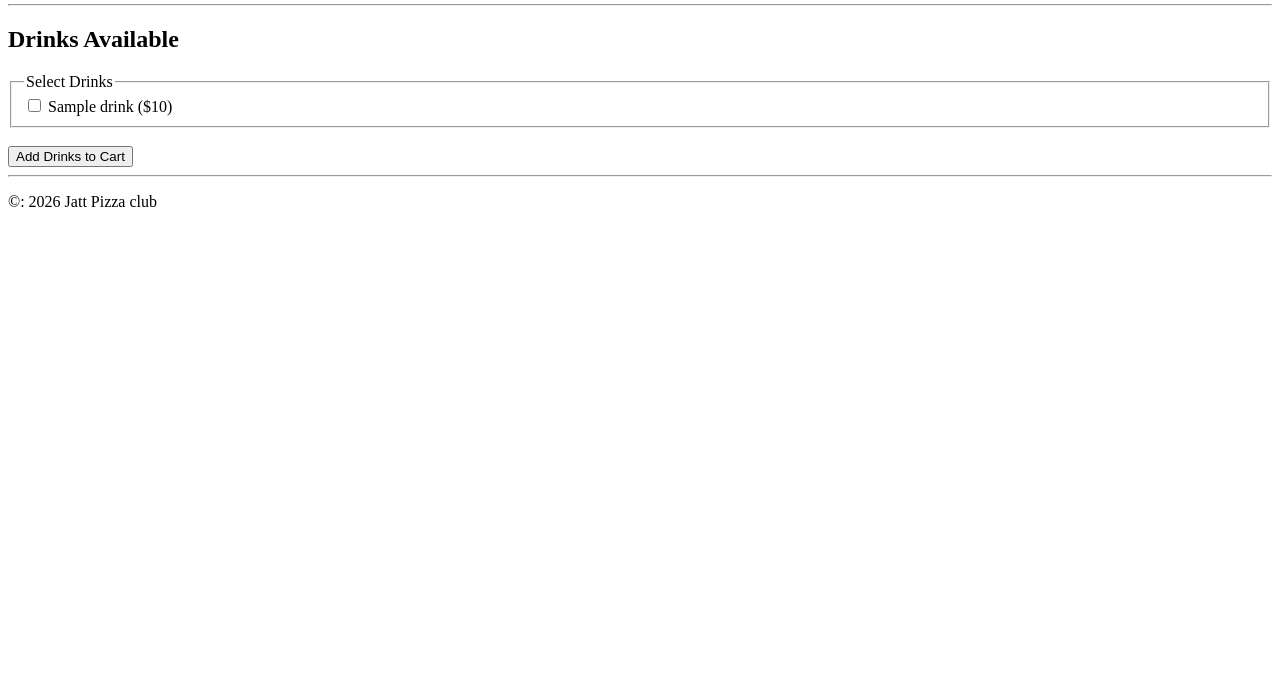
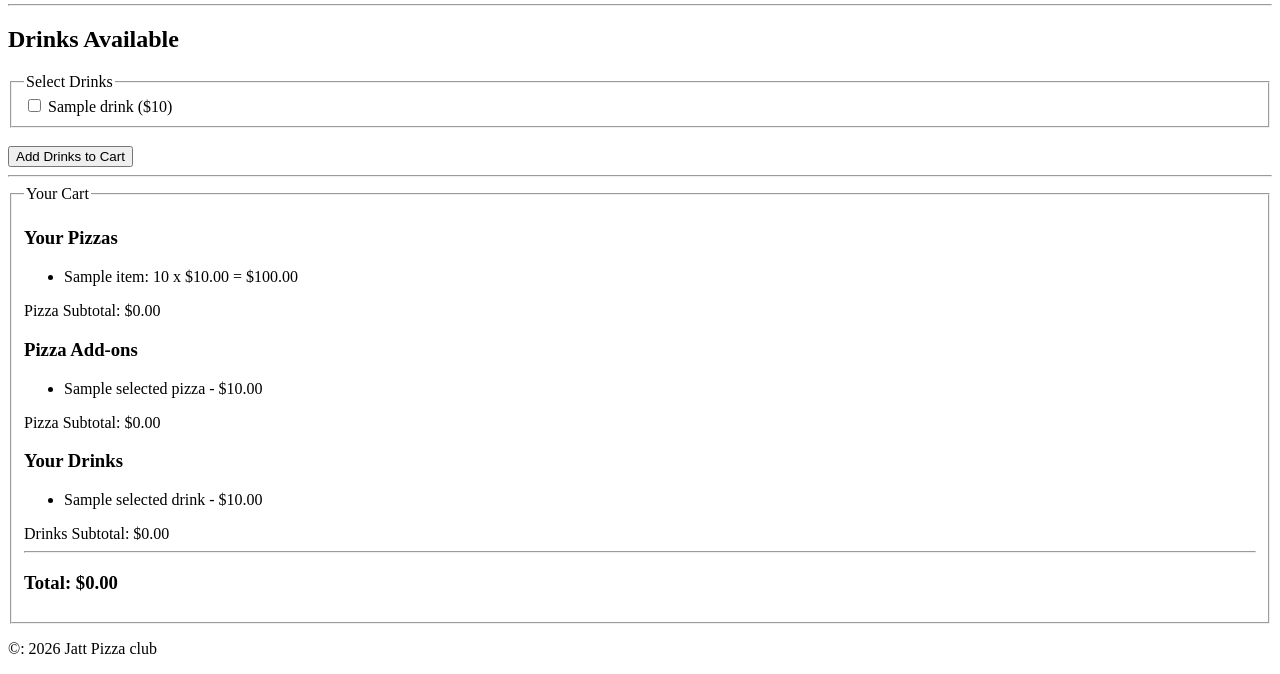
Before and after one commit to Ranjotvirk/Jatt-pizza-club-website, a Flask app: template templates/index.html in a window 1280 px wide. Shown: the part 190-864 px from the top of the page. Before the commit the page ends 397 px from the top, so only its background shows below. Run offline with Flask 3, Linux system fonts and the light colour scheme; the template is opened without the code that fills it: most values are stand-ins (such as "Sample title", 1, 10 or a date in 2020).

Commit message:
added your cart for pizzas and drinks where its subtotal is added

```diff
--- a/templates/index.html
+++ b/templates/index.html
@@ -59,5 +59,79 @@
 {% endwith %}
 
 
+<fieldset>
+    <legend>Your Cart</legend>
+
+    {% if not cart and not selected_pizza and not selected_drinks %}
+        <p>Your cart is empty.</p>
+    {% else %}
+
+        <!-- Pizza Section -->
+        <div>
+            <h3>Your Pizzas</h3>
+            <ul>
+                {% for item, details in cart.items() %}
+                    <li>
+                        {{ item }}:
+                        {{ details.quantity }} x
+                        ${{ "%.2f"|format(details.price) }}
+                        =
+                        ${{ "%.2f"|format(details.price * details.quantity) }}
+
+                    </li>
+                {% endfor %}
+            </ul>
+
+            <div>
+                Pizza Subtotal: ${{ "%.2f"|format(pizza_subtotal) }}
+            </div>
+        </div>
+
+        <!-- Pizza Add-ons Section -->
+        <div>
+            <h3>Pizza Add-ons</h3>
+            <ul>
+                {% for pizza_name, price in selected_pizza.items() %}
+                    <li>
+                        {{ pizza_name }} -
+                        ${{ "%.2f"|format(price) }}
+                    </li>
+                {% endfor %}
+            </ul>
+
+            <div>
+                Pizza Subtotal: ${{ "%.2f"|format(pizza_subtotal) }}
+            </div>
+        </div>
+
+        <!-- Drinks Section -->
+        <div>
+            <h3>Your Drinks</h3>
+            <ul>
+                {% for drink_name, price in selected_drinks.items() %}
+                    <li>
+                        {{ drink_name }} -
+                        ${{ "%.2f"|format(price) }}
+                    </li>
+                {% endfor %}
+            </ul>
+
+            <div>
+                Drinks Subtotal: ${{ "%.2f"|format(drink_subtotal) }}
+            </div>
+        </div>
+
+        <hr>
+
+        <h3>
+            Total: ${{ "%.2f"|format(
+                pizza_subtotal + drink_subtotal
+            ) }}
+        </h3>
+
+    {% endif %}
+</fieldset>
+
+
 
 {% endblock %}
```
